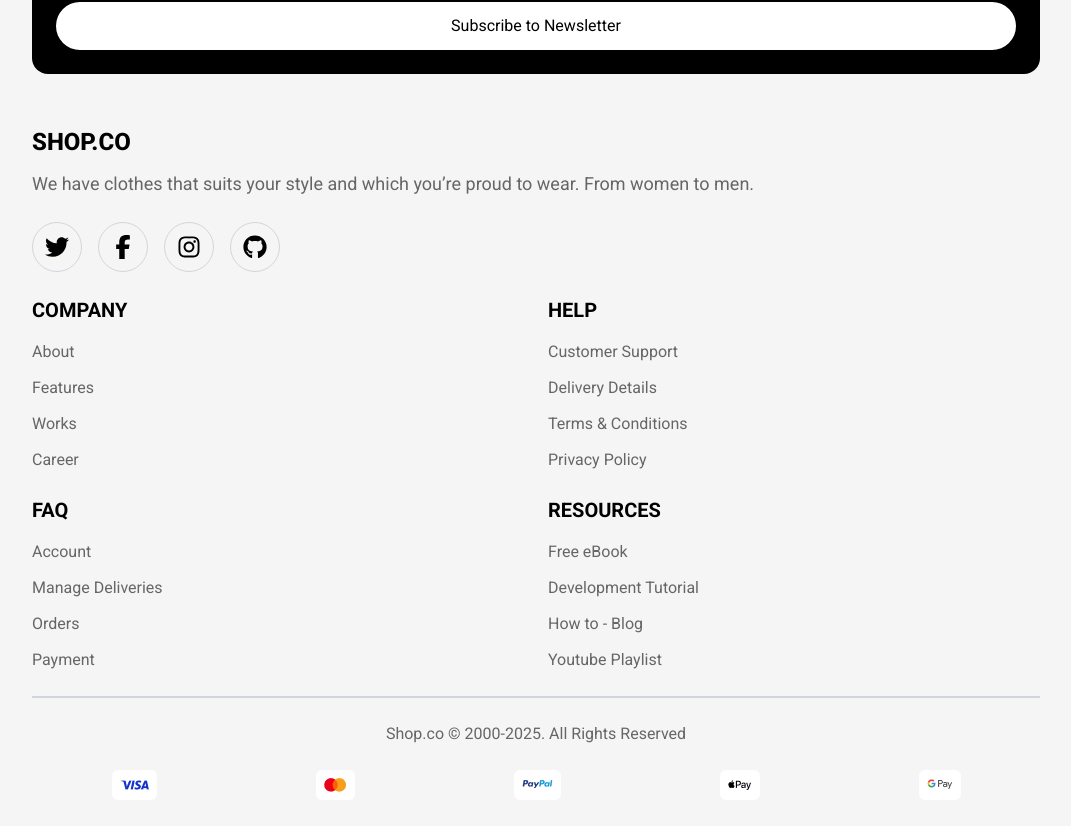
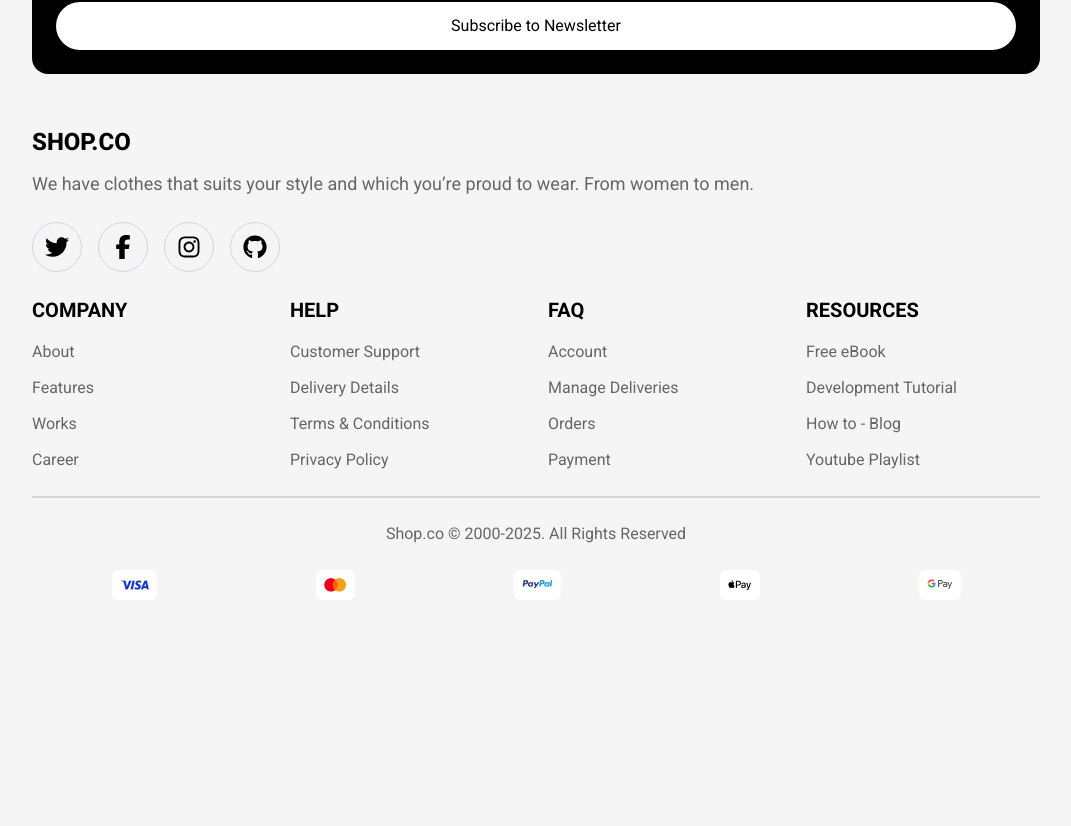
Before and after one commit to Kaydev-cmd/shop-co-web-app, a Next.js app: page / in a window 1280 px wide. Shown: the part 3954-4780 px from the top of the page, without its empty margins (104-1175 px from the left). After the commit the page ends 4580 px from the top, so only its background shows below. Built offline with nearby package versions, Linux system fonts and the light colour scheme.

Commit message:
feat: add a grid of grid-cols-4 for medium screens for the footer links

```diff
--- a/components/layout/Footer.tsx
+++ b/components/layout/Footer.tsx
@@ -55,7 +55,7 @@ const Footer = () => {
         </div>
 
         {/* Links */}
-        <div className="grid grid-cols-2 gap-6">
+        <div className="grid grid-cols-2 md:grid-cols-4 gap-6">
           <div className="flex flex-col gap-4">
             <h3 className="font-bold text-xl uppercase">Company</h3>
             <ul className="flex flex-col gap-3">
```
